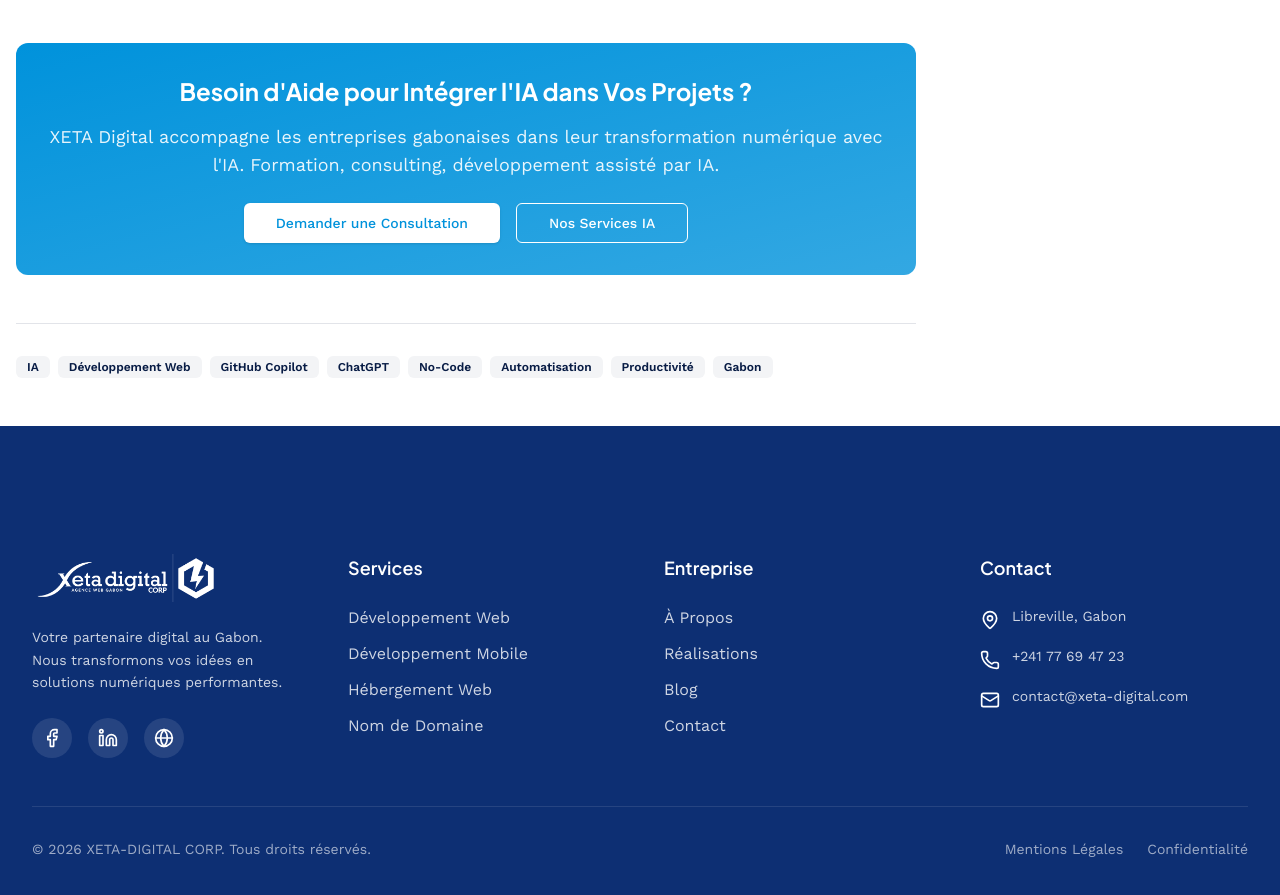
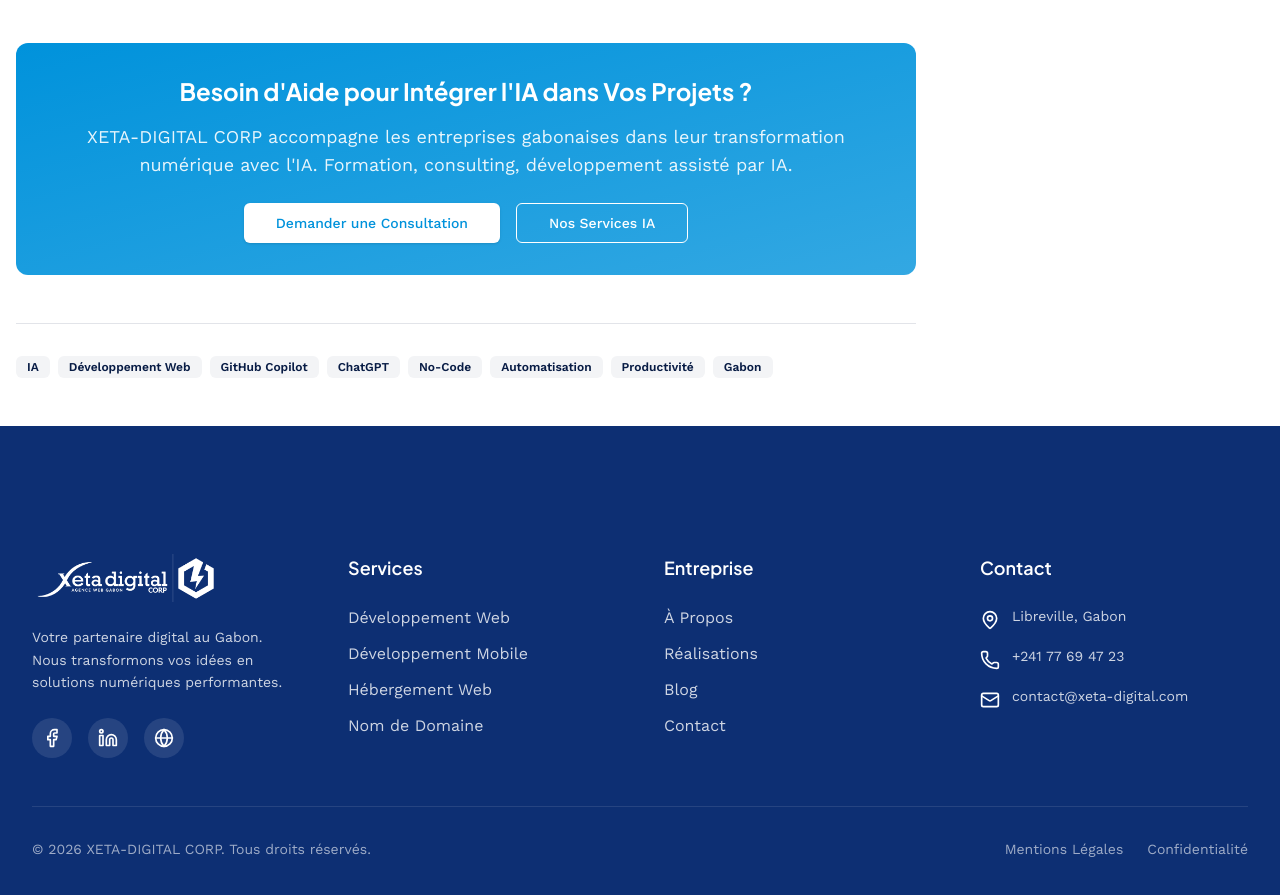
Before and after one commit to brice214/sg-b2f42701-634c-47b8-bbd1-2e23ad12ad16-1785503365, a Next.js app: page /blog/technologie/intelligence-artificielle-avenir-developpement-web-2026 in a window 1280 px wide. Shown: the part 9180-10075 px from the top of the page. Built offline with nearby package versions, Linux system fonts and the light colour scheme.

Commit message:
chore(refactor): update company name in services and blog

```diff
--- a/src/pages/blog/business/ecommerce-gabon-cles-succes.tsx
+++ b/src/pages/blog/business/ecommerce-gabon-cles-succes.tsx
@@ -307,7 +307,7 @@
             },
             publisher: {
               "@type": "Organization",
-              name: "XETA Digital Corp",
+              name: "XETA-DIGITAL CORP",
               logo: {
                 "@type": "ImageObject",
                 url: "https://xeta-digital.com/logo-xeta.png",
@@ -652,7 +652,7 @@
                     <AlertDescription className="text-base">
                       <strong>Notre Recommandation :</strong> Si vous êtes sérieux et visez le long-terme,
                       investissez dans une solution sur-mesure. Elle s'adaptera à votre croissance et vous
-                      appartiendra à 100%. XETA Digital Corp développe des e-commerces clés-en-main optimisés
+                      appartiendra à 100%. XETA-DIGITAL CORP développe des e-commerces clés-en-main optimisés
                       pour le marché gabonais. N'oubliez pas également de <Link href="/blog/securite/cybersecurite-proteger-site-web" className="text-xeta-blue hover:underline">sécuriser votre boutique en ligne</Link> dès le départ.
                     </AlertDescription>
                   </Alert>
@@ -781,7 +781,7 @@
                           Prêt à Lancer Votre E-commerce ?
                         </h3>
                         <p className="text-white/90 mb-6 text-lg">
-                          XETA Digital Corp vous accompagne de A à Z : stratégie, développement, intégration
+                          XETA-DIGITAL CORP vous accompagne de A à Z : stratégie, développement, intégration
                           paiement mobile, formation, et support continu. Parlons de votre projet.
                         </p>
                         <Button size="lg" className="bg-white text-xeta-blue hover:bg-white/90">
--- a/src/pages/blog/business/facture-electronique-gabon-tsangoo-saas-pme.tsx
+++ b/src/pages/blog/business/facture-electronique-gabon-tsangoo-saas-pme.tsx
@@ -792,7 +792,7 @@
             },
             "publisher": {
               "@type": "Organization",
-              "name": "XETA DIGITAL CORP",
+              "name": "XETA-DIGITAL CORP",
               "logo": {
                 "@type": "ImageObject",
                 "url": "https://xetadigital.com/logo-xeta.png"
--- a/src/pages/blog/design/tendances-design-web-2026.tsx
+++ b/src/pages/blog/design/tendances-design-web-2026.tsx
@@ -41,11 +41,11 @@
             dateModified: "2026-03-10T08:00:00+01:00",
             author: {
               "@type": "Organization",
-              name: "XETA Digital Corp - Design Team"
+              name: "XETA-DIGITAL CORP - Design Team"
             },
             publisher: {
               "@type": "Organization",
-              name: "XETA Digital Corp",
+              name: "XETA-DIGITAL CORP",
               logo: {
                 "@type": "ImageObject",
                 url: "/logo-xeta.png"
--- a/src/pages/blog/developpement/guide-complet-creer-application-mobile-performante.tsx
+++ b/src/pages/blog/developpement/guide-complet-creer-application-mobile-performante.tsx
@@ -19,7 +19,7 @@
     image: "https://images.unsplash.com/photo-1512941937669-90a1b58e7e9c?w=1200&q=80",
     author: {
       name: "Mobile Dev Team",
-      role: "Experts Mobile chez XETA Digital",
+      role: "Experts Mobile chez XETA-DIGITAL CORP",
       image: "https://images.unsplash.com/photo-1573496359142-b8d87734a5a2?w=100&q=80",
     },
     date: "5 Mars 2026",
@@ -49,7 +49,7 @@
     },
     "publisher": {
       "@type": "Organization",
-      "name": "XETA Digital Corp",
+      "name": "XETA-DIGITAL CORP",
       "logo": {
         "@type": "ImageObject",
         "url": "https://xeta-digital.ga/logo-xeta.png"
@@ -321,7 +321,7 @@
                   </p>
 
                   <p>
-                    Chez <strong>XETA Digital Corp</strong>, nous accompagnons les entreprises dans le développement de bout en bout de leurs applications mobiles, de l'UX Design jusqu'à la publication sur l'App Store et Google Play.
+                    Chez <strong>XETA-DIGITAL CORP</strong>, nous accompagnons les entreprises dans le développement de bout en bout de leurs applications mobiles, de l'UX Design jusqu'à la publication sur l'App Store et Google Play.
                   </p>
                 </div>
 
--- a/src/pages/blog/marketing/seo-local-dominer-recherches-gabon.tsx
+++ b/src/pages/blog/marketing/seo-local-dominer-recherches-gabon.tsx
@@ -1004,7 +1004,7 @@
                     <div className="bg-gradient-to-r from-xeta-blue/10 to-xeta-orange/10 rounded-2xl p-8 border-2 border-xeta-blue/20">
                       <h3 className="text-2xl font-bold mb-4">🚀 Prêt à Passer à l'Action ?</h3>
                       <p className="text-muted-foreground mb-6">
-                        Chez <strong>XETA DIGITAL CORP</strong>, nous aidons les entreprises gabonaises
+                        Chez <strong>XETA-DIGITAL CORP</strong>, nous aidons les entreprises gabonaises
                         à dominer leur marché local grâce au SEO. Nos clients obtiennent en moyenne
                         <strong> +230% de trafic organique</strong> en 6 mois.
                       </p>
@@ -1044,7 +1044,7 @@
                       MT
                     </div>
                     <div>
-                      <h3 className="font-bold text-lg mb-2">Marketing Team - XETA DIGITAL CORP</h3>
+                      <h3 className="font-bold text-lg mb-2">Marketing Team - XETA-DIGITAL CORP</h3>
                       <p className="text-sm text-muted-foreground leading-relaxed mb-3">
                         Notre équipe marketing cumule plus de 15 ans d'expérience en SEO local et marketing digital
                         pour les entreprises gabonaises. Nous avons aidé 80+ entreprises à atteindre la première
--- a/src/pages/blog/securite/cybersecurite-proteger-site-web.tsx
+++ b/src/pages/blog/securite/cybersecurite-proteger-site-web.tsx
@@ -215,7 +215,7 @@
             },
             publisher: {
               "@type": "Organization",
-              name: "XETA Digital Corp",
+              name: "XETA-DIGITAL CORP",
               logo: {
                 "@type": "ImageObject",
                 url: "https://xeta-digital.com/logo-xeta.png",
@@ -620,7 +620,7 @@
                           Besoin d'un Audit de Sécurité ?
                         </h3>
                         <p className="text-white/90 mb-6 text-lg">
-                          XETA Digital Corp offre un audit de sécurité gratuit pour analyser les
+                          XETA-DIGITAL CORP offre un audit de sécurité gratuit pour analyser les
                           vulnérabilités de votre site web et vous proposer un plan d'action personnalisé.
                         </p>
                         <Button size="lg" className="bg-white text-xeta-blue hover:bg-white/90">
--- a/src/pages/blog/technologie/intelligence-artificielle-avenir-developpement-web-2026.tsx
+++ b/src/pages/blog/technologie/intelligence-artificielle-avenir-developpement-web-2026.tsx
@@ -901,7 +901,7 @@
                     Besoin d'Aide pour Intégrer l'IA dans Vos Projets ?
                   </h3>
                   <p className="text-lg mb-6 opacity-90">
-                    XETA Digital accompagne les entreprises gabonaises dans leur transformation numérique avec l'IA.
+                    XETA-DIGITAL CORP accompagne les entreprises gabonaises dans leur transformation numérique avec l'IA.
                     Formation, consulting, développement assisté par IA.
                   </p>
                   <div className="flex flex-col sm:flex-row gap-4 justify-center">
@@ -949,11 +949,11 @@
             "image": "https://images.unsplash.com/photo-1677442136019-21780ecad995?w=1200&q=80",
             "author": {
               "@type": "Organization",
-              "name": "XETA Digital"
+              "name": "XETA-DIGITAL CORP"
             },
             "publisher": {
               "@type": "Organization",
-              "name": "XETA Digital",
+              "name": "XETA-DIGITAL CORP",
               "logo": {
                 "@type": "ImageObject",
                 "url": "https://xeta-digital.com/logo-xeta.png"
--- a/src/pages/blog/technologie/react-vs-vuejs-framework-2026.tsx
+++ b/src/pages/blog/technologie/react-vs-vuejs-framework-2026.tsx
@@ -267,7 +267,7 @@
     },
     "publisher": {
       "@type": "Organization",
-      "name": "XETA Digital Corp",
+      "name": "XETA-DIGITAL CORP",
       "logo": {
         "@type": "ImageObject",
         "url": "https://xetadigitalcorp.com/logo-xeta.png"
@@ -829,7 +829,7 @@
                             Besoin d'Aide Pour Votre Projet ?
                           </h3>
                           <p className="text-white/90 mb-6 text-lg">
-                            XETA Digital Corp maîtrise React et Vue.js. Nous analysons vos besoins
+                            XETA-DIGITAL CORP maîtrise React et Vue.js. Nous analysons vos besoins
                             et vous recommandons la meilleure technologie pour votre projet au Gabon.
                           </p>
                           <Button size="lg" className="bg-white text-xeta-blue hover:bg-white/90">
--- a/src/pages/mentions-legales.tsx
+++ b/src/pages/mentions-legales.tsx
@@ -55,7 +55,7 @@
                     </a>
                   </p>
                   <p>
-                    <strong className="text-foreground">Directeur de publication :</strong> Direction XETA Digital Corp
+                    <strong className="text-foreground">Directeur de publication :</strong> Direction XETA-DIGITAL CORP
                   </p>
                 </div>
               </Card>
--- a/src/pages/services/domaine.tsx
+++ b/src/pages/services/domaine.tsx
@@ -214,7 +214,7 @@
           <div className="container">
             <div className="max-w-3xl mx-auto text-center mb-16 space-y-4">
               <h2 className="text-4xl md:text-5xl font-heading font-bold">
-                Pourquoi Choisir XETA Digital ?
+                Pourquoi Choisir XETA-DIGITAL CORP ?
               </h2>
             </div>
 
--- a/src/pages/services/emails-professionnels.tsx
+++ b/src/pages/services/emails-professionnels.tsx
@@ -146,7 +146,7 @@
   return (
     <>
       <SEO
-        title="Emails Professionnels au Gabon - Messagerie Entreprise | XETA Digital"
+        title="Emails Professionnels au Gabon - Messagerie Entreprise | XETA-DIGITAL CORP"
         description="Solutions d'emails professionnels pour entreprises et administrations gabonaises. Messagerie sécurisée, synchronisation multi-appareils, support 24/7. À partir de 2500 FCFA/mois."
       />
       <Header />
--- a/src/pages/services/hebergement.tsx
+++ b/src/pages/services/hebergement.tsx
@@ -122,7 +122,7 @@
   return (
     <>
       <SEO
-        title="Hébergement Web au Gabon - XETA Digital Corp"
+        title="Hébergement Web au Gabon - XETA-DIGITAL CORP"
         description="Solutions d'hébergement web fiables et performantes au Gabon. Serveurs SSD, SSL gratuit, support 24/7. Hébergement professionnel pour votre site web."
       />
       <Header />
```
